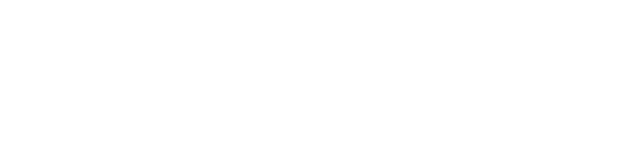
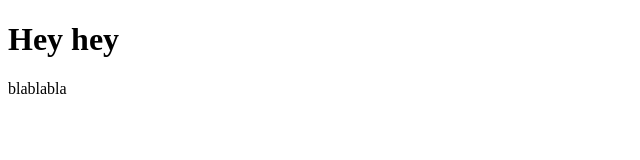
Before and after one commit to lin4pin/git-test-2, a plain HTML site: page index.html in a window 1280 px wide. Shown: the whole page, without its empty margins (0-640 px from the left). Drawn offline with Linux system fonts and the light colour scheme.

Commit message:
edit index.html

```diff
--- a/index.html
+++ b/index.html
@@ -5,6 +5,7 @@
     <title>Document title</title>
   </head>
   <body>
-
+    <h1>Hey hey</h1>
+    <p>blablabla</p>
   </body>
 </html>
```
